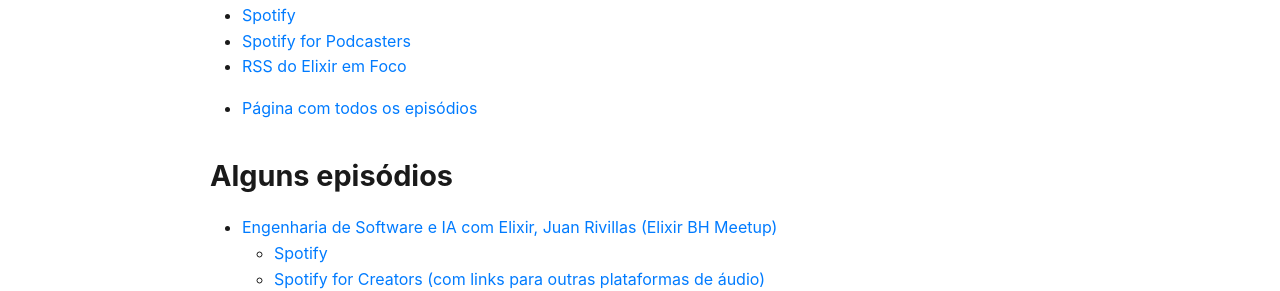
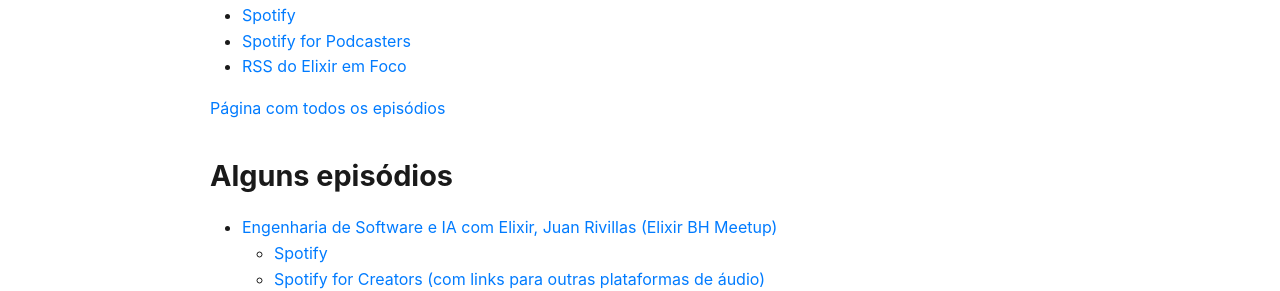
Before and after one commit to ElixiremFoco/elixiremfoco.github.io, a Jekyll site: the page built from index.md, in a window 1280 px wide. Shown: the part 945-1236 px from the top of the page. Built offline with Jekyll 4.4.1, drawn with Linux system fonts in a browser that asks for light colours.

```diff
--- a/index.md
+++ b/index.md
@@ -25,7 +25,8 @@ Data de criação: 30 de março de 2021.
 - [Spotify for Podcasters](https://creators.spotify.com/pod/profile/elixiremfoco/)
 - [RSS do Elixir em Foco](https://anchor.fm/s/4d4944e8/podcast/rss)
 
-- [Página com todos os episódios](https://elixiremfoco.github.io/episodios/)
+
+[Página com todos os episódios](https://elixiremfoco.github.io/episodios/)
 
 ## Alguns episódios
 
```
